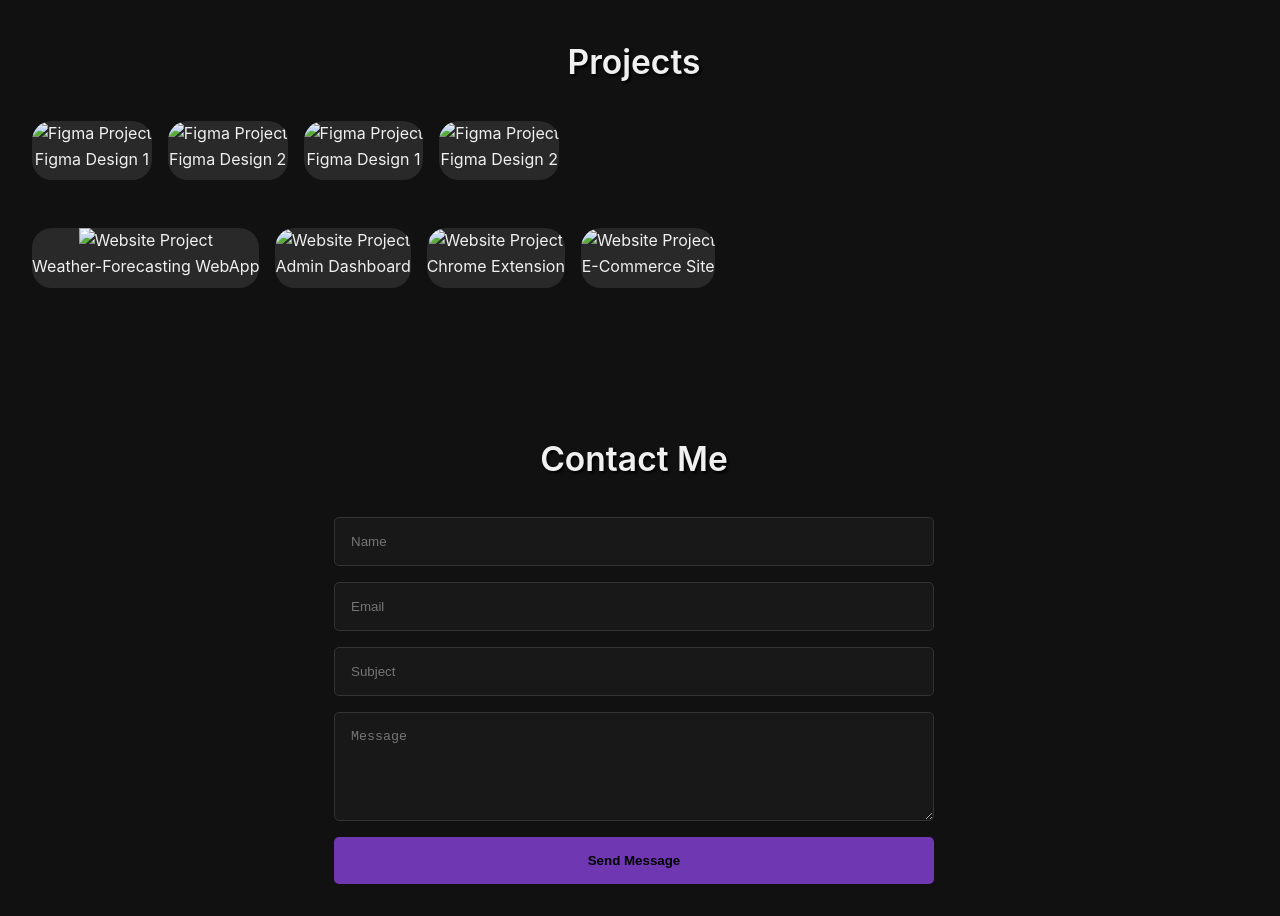
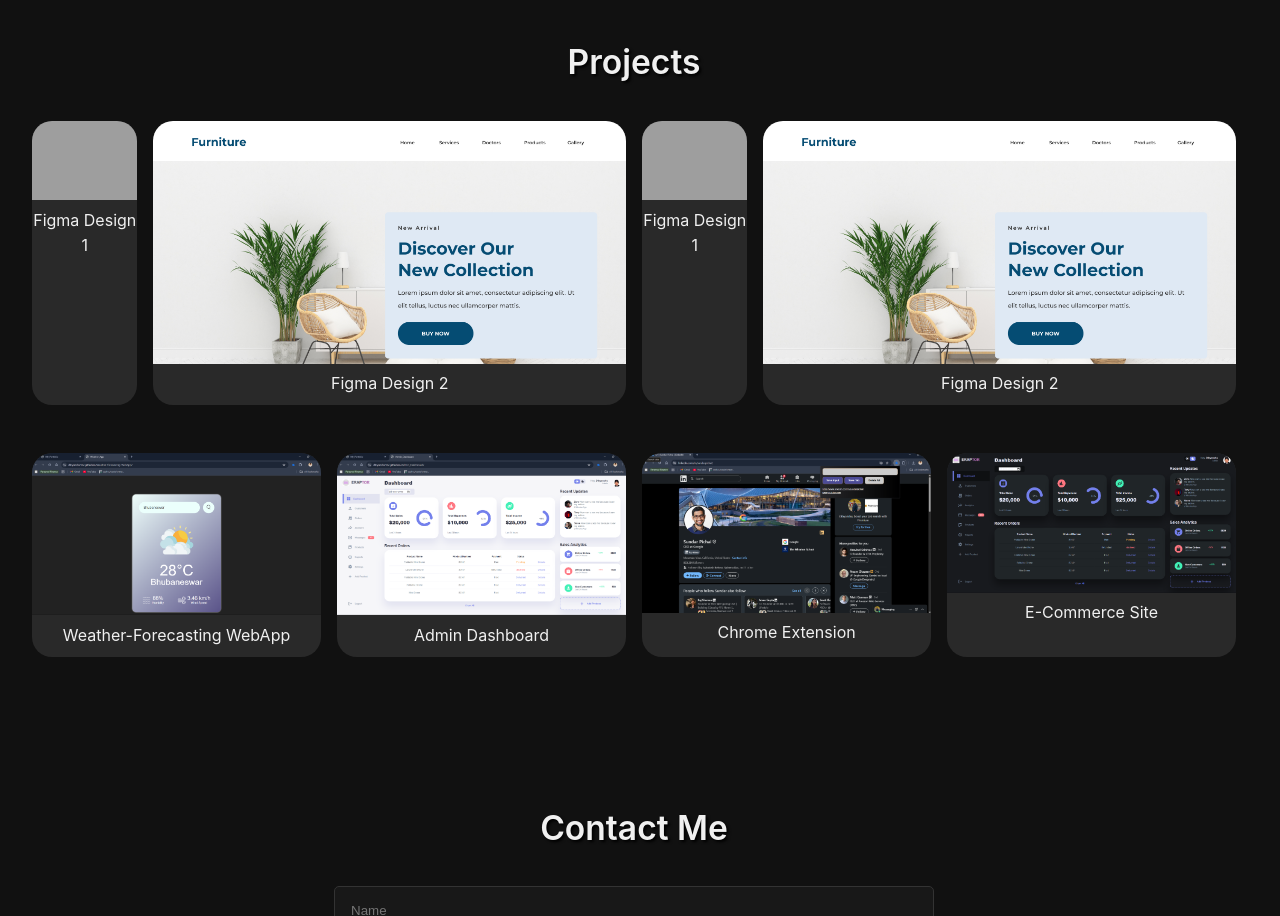
Before and after one commit to Dibyanshu502/MyPortfolio, a plain HTML site: page index.html in a window 1280 px wide. Shown: the part 1620-2536 px from the top of the page. Drawn offline with nearby package versions, Linux system fonts and the light colour scheme; the site is published under a folder, as on GitHub Pages, so addresses that start at the root find nothing.

Commit message:
Update index.html
removed '/ ' from begining of src in project section such that the images could load, its a suggestion from stackoverflow

```diff
--- a/index.html
+++ b/index.html
@@ -100,38 +100,38 @@
       <div class="horizontal-scroll top">
         <!-- Figma Designs -->
         <a href="https://figma.com" target="_blank" class="project-card">
-          <img src="/Assets/f1.png" alt="Figma Project">
+          <img src="Assets/f1.png" alt="Figma Project">
           <p>Figma Design 1</p>
         </a>
         <a href="#" target="_blank" class="project-card">
-          <img src="/Assets/f2.png" alt="Figma Project">
+          <img src="Assets/f2.png" alt="Figma Project">
           <p>Figma Design 2</p>
         </a>
         <a href="https://figma.com" target="_blank" class="project-card">
-            <img src="/Assets/f1.png" alt="Figma Project">
+            <img src="Assets/f1.png" alt="Figma Project">
             <p>Figma Design 1</p>
         </a>
         <a href="#" target="_blank" class="project-card">
-          <img src="/Assets/f2.png" alt="Figma Project">
+          <img src="Assets/f2.png" alt="Figma Project">
           <p>Figma Design 2</p>
         </a>
       </div>
       <div class="horizontal-scroll bottom">
         <!-- Website Templates -->
         <a href="https://dibyanshu502.github.io/Weather-forecasting-WebApp/" target="_blank" class="project-card">
-          <img src="/Assets/p1Full.png" alt="Website Project">
+          <img src="Assets/p1Full.png" alt="Website Project">
           <p>Weather-Forecasting WebApp</p>
         </a>
         <a href="https://dibyanshu502.github.io/Admin_Dashboard/" target="_blank" class="project-card">
-          <img src="/Assets/p2.png" alt="Website Project">
+          <img src="Assets/p2.png" alt="Website Project">
           <p>Admin Dashboard</p>
         </a>
         <a href="https://github.com/Dibyanshu502/Tab_Tracker" target="_blank" class="project-card">
-          <img src="/Assets/p3.png" alt="Website Project">
+          <img src="Assets/p3.png" alt="Website Project">
           <p>Chrome Extension</p>
         </a>
         <a href="https://dibyanshu502.github.io/Admin_Dashboard/" target="_blank" class="project-card">
-          <img src="/Assets/p2black.png" alt="Website Project">
+          <img src="Assets/p2black.png" alt="Website Project">
           <p>E-Commerce Site</p>
         </a>
       </div>
```
